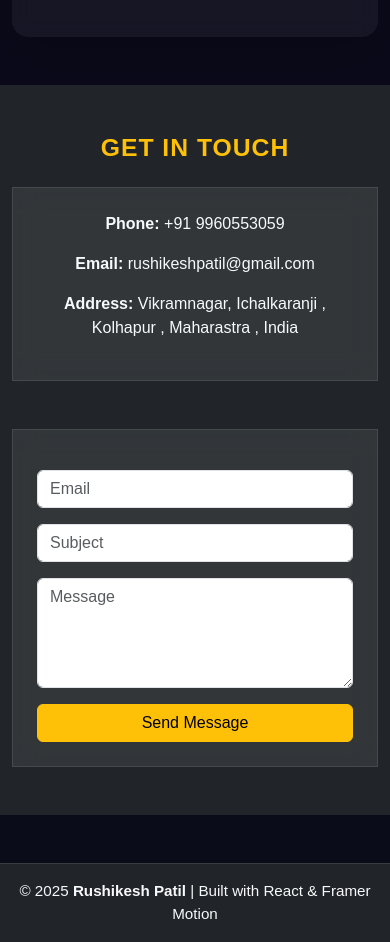
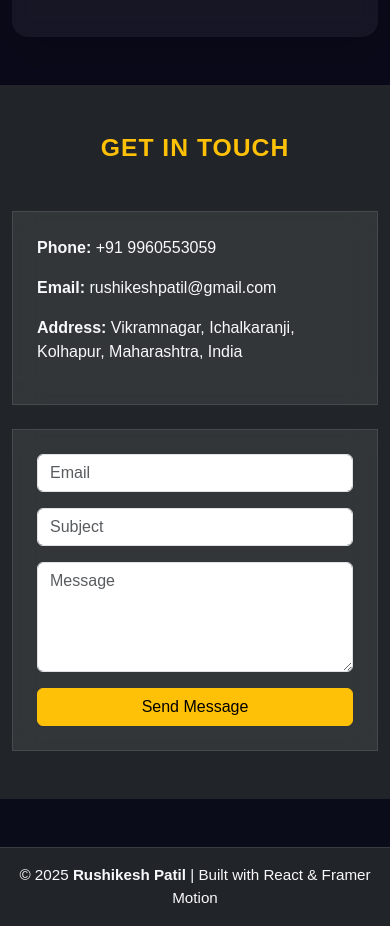
Before and after one commit to Magician3059/rushikeshpatilportfolio, a React (Vite) app: page / in a window 390 px wide. Shown: the part 8780-9722 px from the top of the page. Built offline with nearby package versions, Linux system fonts and the light colour scheme.

Commit message:
Added 3D Robot Animation from Spline

```diff
--- a/package.json
+++ b/package.json
@@ -13,6 +13,7 @@
     "@emailjs/browser": "^4.4.1",
     "@react-three/drei": "^9.56.8",
     "@react-three/fiber": "^8.13.3",
+    "@splinetool/react-spline": "^4.1.0",
     "@tailwindcss/vite": "^4.1.17",
     "bootstrap": "^5.3.8",
     "framer-motion": "^12.23.24",
--- /dev/null
+++ b/src/components/Contact.css
@@ -0,0 +1,24 @@
+.glass-card {
+  background: rgba(255, 255, 255, 0.08);
+  backdrop-filter: blur(14px);
+  border-radius: 20px;
+  border: 1px solid rgba(255, 255, 255, 0.18);
+}
+
+.glass-card input,
+.glass-card textarea {
+  background: rgba(255, 255, 255, 0.08);
+  border: 1px solid rgba(255, 255, 255, 0.2);
+  color: #fff;
+}
+
+.glass-card input::placeholder,
+.glass-card textarea::placeholder {
+  color: rgba(255, 255, 255, 0.6);
+}
+
+.glass-card input:focus,
+.glass-card textarea:focus {
+  border-color: #ffc107;
+  box-shadow: 0 0 0 0.15rem rgba(255, 193, 7, 0.3);
+}
--- a/src/components/Contact.jsx
+++ b/src/components/Contact.jsx
@@ -1,6 +1,7 @@
 import React, { useRef, useState } from "react";
 import { motion } from "framer-motion";
 import emailjs from "@emailjs/browser";
+import Spline from "@splinetool/react-spline";
 
 export default function Contact() {
   const form = useRef();
@@ -11,19 +12,17 @@ export default function Contact() {
 
     emailjs
       .sendForm(
-        "service123",           // Your Service ID
-        "template_og15ljj",    // Your Template ID
+        "service123",
+        "template_og15ljj",
         form.current,
-        "a2beTU8JSPbynRmU2"  // Your Public Key
+        "a2beTU8JSPbynRmU2"
       )
       .then(
-        (result) => {
-          console.log(result.text);
+        () => {
           setStatus("Message sent successfully!");
           form.current.reset();
         },
-        (error) => {
-          console.log(error.text);
+        () => {
           setStatus("Failed to send message. Try again.");
         }
       );
@@ -31,13 +30,37 @@ export default function Contact() {
 
   return (
     <section id="contact" className="py-5 text-light bg-dark">
-      <div className="container text-center">
-        <h2 className="fw-bold mb-4 text-warning">Get in Touch</h2>
+      <div className="container">
+        <h2 className="fw-bold mb-5 text-warning text-center">
+          Get in Touch
+        </h2>
+
+        <div className="row align-items-center justify-content-center g-5">
+
+          {/* LEFT — ROBOT SPLINE */}
+          <div className="col-lg-5 d-none d-lg-block">
+            <motion.div
+              initial={{ opacity: 0, x: 40 }}
+              whileInView={{ opacity: 1, x: 0 }}
+              transition={{ duration: 0.8 }}
+              style={{
+                height: "500px",
+                // borderRadius: "20px",
+                 overflow: "visible",
+                 position: "relative", // required for stacking
+                // background: "rgba(255,255,255,0.03)",
+              }}
+            >
+              <Spline scene="https://prod.spline.design/qWougliBT85bnyUu/scene.splinecode" />
+            </motion.div>
+          </div>
+
+          {/* RIGHT — CONTACT DETAILS + FORM */}
+          <div className="col-lg-6 col-md-10">
 
             {/* Contact Info */}
             <motion.div
-          className="glass-card p-4 mb-5 mx-auto"
-          style={{ maxWidth: "600px" }}
+              className="glass-card p-4 mb-4"
               whileHover={{ rotateX: 5, rotateY: -5 }}
             >
               <p>
@@ -48,26 +71,26 @@ export default function Contact() {
               </p>
               <p>
                 <strong>Email:</strong>{" "}
-            <a href="mailto:rushikeshpatil@gmail.com" className="text-light">
+                <a
+                  href="mailto:rushikeshpatil@gmail.com"
+                  className="text-light"
+                >
                   rushikeshpatil@gmail.com
                 </a>
               </p>
               <p>
-            <strong>Address:</strong> Vikramnagar, Ichalkaranji , Kolhapur , Maharastra , India
+                <strong>Address:</strong> Vikramnagar, Ichalkaranji, Kolhapur,
+                Maharashtra, India
               </p>
             </motion.div>
 
             {/* Contact Form */}
             <motion.form
               ref={form}
-          className="glass-card p-4 mx-auto"
-          style={{ maxWidth: "600px" }}
+              className="glass-card p-4"
               whileHover={{ scale: 1.02 }}
               onSubmit={sendEmail}
             >
-          <div className="mb-3">
-
-          </div>
               <div className="mb-3">
                 <input
                   type="email"
@@ -77,6 +100,7 @@ export default function Contact() {
                   required
                 />
               </div>
+
               <div className="mb-3">
                 <input
                   type="text"
@@ -86,6 +110,7 @@ export default function Contact() {
                   required
                 />
               </div>
+
               <div className="mb-3">
                 <textarea
                   name="message"
@@ -93,13 +118,21 @@ export default function Contact() {
                   placeholder="Message"
                   rows="4"
                   required
-            ></textarea>
+                />
               </div>
+
               <button type="submit" className="btn btn-warning w-100">
                 Send Message
               </button>
-          {status && <p className="mt-3 text-success">{status}</p>}
+
+              {status && (
+                <p className="mt-3 text-success text-center">
+                  {status}
+                </p>
+              )}
             </motion.form>
+          </div>
+        </div>
       </div>
     </section>
   );
```
Also changed, not shown: 1 other file (tests, documents, lock files or other folders). Lines whose indentation alone changed are shown as unchanged.
